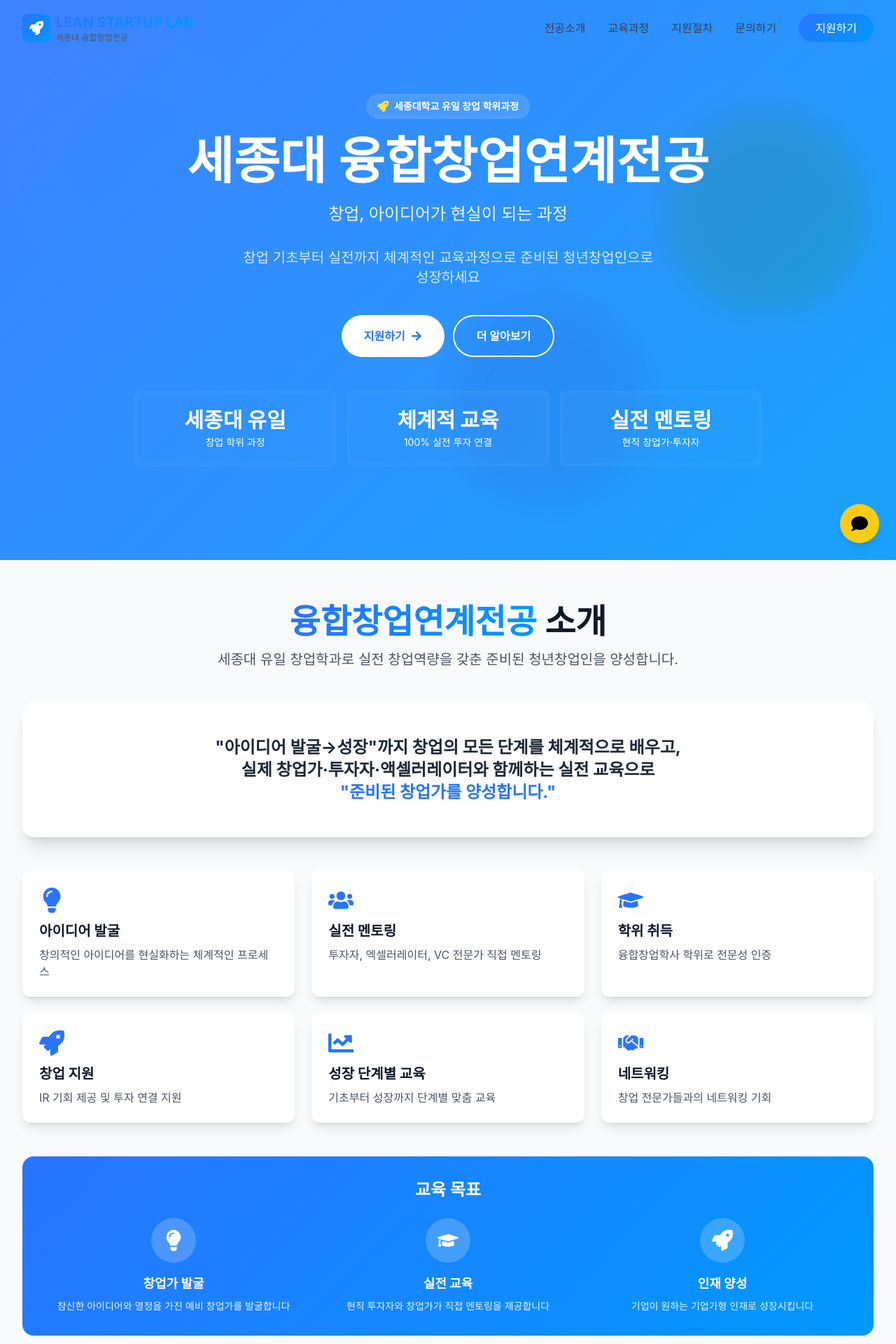
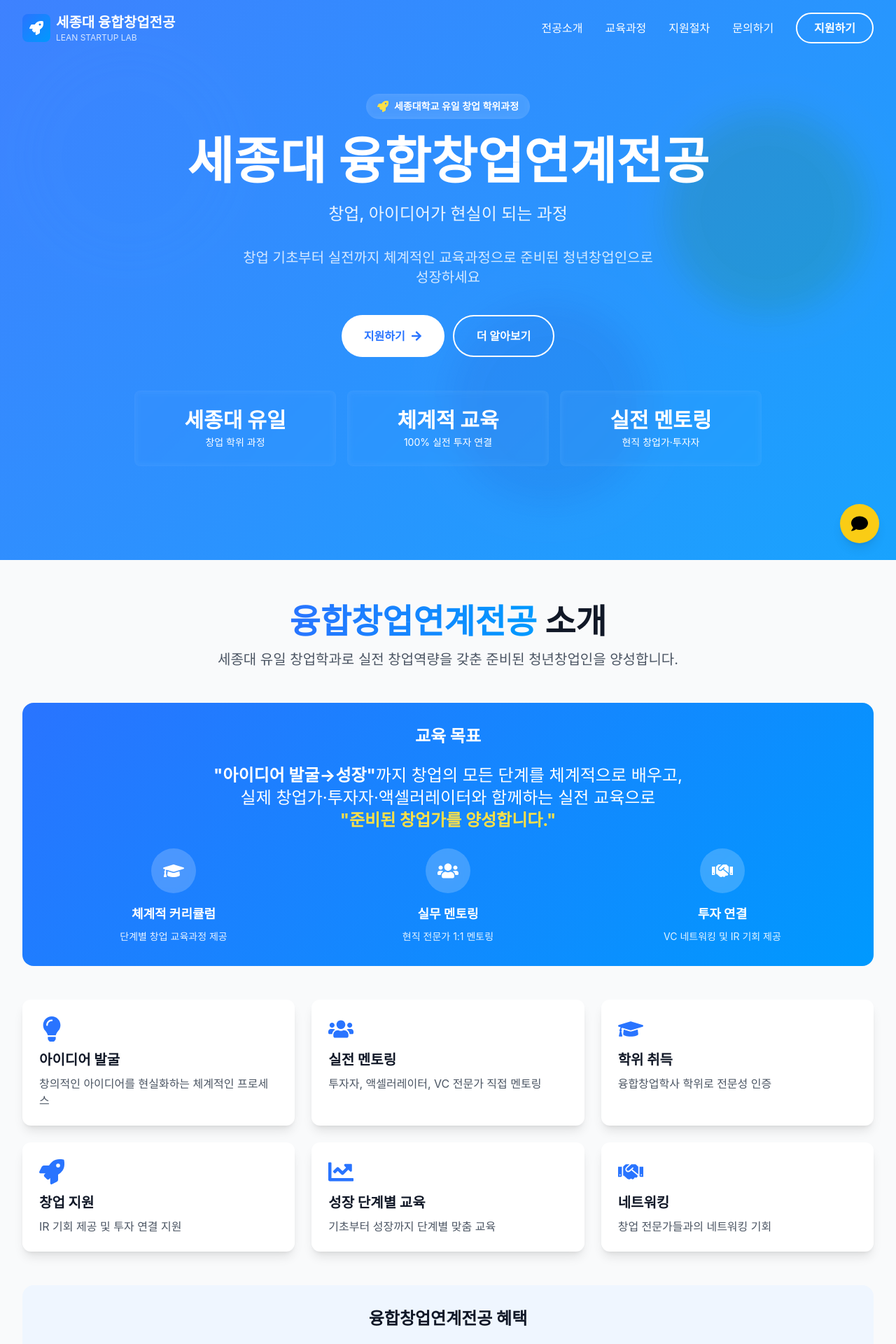
Before and after one commit to unvisr-code/startup-sejong, a Next.js app: page / in a window 1280 px wide. Shown: the top 1920 px of the page at 70% size. Built offline with nearby package versions, Linux system fonts and the light colour scheme; a web font is replaced by a local one.

Commit message:
joo feedback

```diff
--- a/components/About/AboutSection.tsx
+++ b/components/About/AboutSection.tsx
@@ -2,7 +2,7 @@
 
 import React from 'react';
 import { motion } from 'framer-motion';
-import { FaLightbulb, FaUsers, FaGraduationCap, FaRocket, FaChartLine, FaHandshake } from 'react-icons/fa';
+import { FaLightbulb, FaUsers, FaGraduationCap, FaRocket, FaChartLine, FaHandshake, FaCheckCircle } from 'react-icons/fa';
 
 const AboutSection = () => {
   const features = [
@@ -14,7 +14,7 @@ const AboutSection = () => {
     {
       icon: <FaUsers />,
       title: '실전 멘토링',
-      description: '투자자, 엑셀러레이터, VC 전문가 직접 멘토링',
+      description: '투자자, 액셀러레이터, VC 전문가 직접 멘토링',
     },
     {
       icon: <FaGraduationCap />,
@@ -61,16 +61,54 @@ const AboutSection = () => {
           whileInView={{ opacity: 1 }}
           transition={{ duration: 0.8, delay: 0.2 }}
           viewport={{ once: true, amount: 0.1 }}
-          className="bg-white rounded-2xl shadow-xl p-6 sm:p-8 md:p-12 mb-6 sm:mb-8 md:mb-12"
+          className="mb-8 sm:mb-10 md:mb-12 text-center"
         >
-          <div className="text-center">
-            <blockquote className="text-gray-800 text-lg sm:text-xl md:text-2xl font-bold leading-relaxed max-w-3xl mx-auto px-4 sm:px-6">
-              "아이디어 발굴→성장"까지<br className="sm:hidden" /> 창업의 모든 단계를 체계적으로 배우고,<br className="hidden sm:block" />
-              <br className="sm:hidden" />
-              실제 창업가·투자자·액셀러레이터와<br className="sm:hidden" /> 함께하는 실전 교육으로<br className="hidden sm:block" />
-              <br className="sm:hidden" />
-              <span className="text-primary">"준비된 창업가를 양성합니다."</span>
-            </blockquote>
+          <div className="bg-gradient-primary rounded-2xl p-6 sm:p-8">
+            <h3 className="text-xl sm:text-2xl font-bold mb-4 sm:mb-6 text-white text-center">교육 목표</h3>
+            <div className="text-center mb-4 sm:mb-6">
+              <blockquote className="text-white text-lg sm:text-xl md:text-2xl leading-relaxed max-w-3xl mx-auto px-4 sm:px-6">
+                <span className="font-bold">"아이디어 발굴→성장"</span>까지<br className="sm:hidden" /> 창업의 모든 단계를 체계적으로 배우고,<br className="hidden sm:block" />
+                <br className="sm:hidden" />
+                실제 창업가·투자자·액셀러레이터와<br className="sm:hidden" /> 함께하는 실전 교육으로<br className="hidden sm:block" />
+                <br className="sm:hidden" />
+                <span className="font-bold text-yellow-300">"준비된 창업가를 양성합니다."</span>
+              </blockquote>
+            </div>
+            <div className="grid grid-cols-1 sm:grid-cols-3 gap-4 sm:gap-4 md:gap-6">
+              <div className="flex flex-row sm:flex-col items-center sm:items-center gap-4 sm:gap-0">
+                <div className="bg-white/20 backdrop-blur-sm rounded-full w-12 h-12 sm:w-14 sm:h-14 md:w-16 md:h-16 flex items-center justify-center flex-shrink-0 sm:mb-3 md:mb-4">
+                  <FaGraduationCap className="text-xl sm:text-2xl md:text-3xl text-white" />
+                </div>
+                <div className="flex-1 sm:flex-none text-left sm:text-center">
+                  <h4 className="text-sm sm:text-base md:text-lg font-bold text-white mb-1 sm:mb-2 break-keep">체계적 커리큘럼</h4>
+                  <p className="text-xs sm:text-sm text-white/90 sm:text-center break-keep leading-relaxed">
+                    단계별 창업 교육과정 제공
+                  </p>
+                </div>
+              </div>
+              <div className="flex flex-row sm:flex-col items-center sm:items-center gap-4 sm:gap-0">
+                <div className="bg-white/20 backdrop-blur-sm rounded-full w-12 h-12 sm:w-14 sm:h-14 md:w-16 md:h-16 flex items-center justify-center flex-shrink-0 sm:mb-3 md:mb-4">
+                  <FaUsers className="text-xl sm:text-2xl md:text-3xl text-white" />
+                </div>
+                <div className="flex-1 sm:flex-none text-left sm:text-center">
+                  <h4 className="text-sm sm:text-base md:text-lg font-bold text-white mb-1 sm:mb-2 break-keep">실무 멘토링</h4>
+                  <p className="text-xs sm:text-sm text-white/90 sm:text-center break-keep leading-relaxed">
+                    현직 전문가 1:1 멘토링
+                  </p>
+                </div>
+              </div>
+              <div className="flex flex-row sm:flex-col items-center sm:items-center gap-4 sm:gap-0">
+                <div className="bg-white/20 backdrop-blur-sm rounded-full w-12 h-12 sm:w-14 sm:h-14 md:w-16 md:h-16 flex items-center justify-center flex-shrink-0 sm:mb-3 md:mb-4">
+                  <FaHandshake className="text-xl sm:text-2xl md:text-3xl text-white" />
+                </div>
+                <div className="flex-1 sm:flex-none text-left sm:text-center">
+                  <h4 className="text-sm sm:text-base md:text-lg font-bold text-white mb-1 sm:mb-2 break-keep">투자 연결</h4>
+                  <p className="text-xs sm:text-sm text-white/90 sm:text-center break-keep leading-relaxed">
+                    VC 네트워킹 및 IR 기회 제공
+                  </p>
+                </div>
+              </div>
+            </div>
           </div>
         </motion.div>
 
@@ -87,48 +125,28 @@ const AboutSection = () => {
           ))}
         </div>
 
+        {/* 융합창업연계전공 혜택 */}
         <motion.div
           initial={{ opacity: 0 }}
           whileInView={{ opacity: 1 }}
-          transition={{ duration: 0.8, delay: 0.4 }}
+          transition={{ duration: 0.8, delay: 0.6 }}
           viewport={{ once: true, amount: 0.1 }}
-          className="mt-8 sm:mt-10 md:mt-12 text-center"
+          className="mt-8 sm:mt-10 md:mt-12 bg-blue-50 rounded-2xl p-6 sm:p-8"
         >
-          <div className="bg-gradient-primary rounded-2xl p-6 sm:p-8">
-            <h3 className="text-xl sm:text-2xl font-bold mb-4 sm:mb-6 text-white text-center">교육 목표</h3>
-            <div className="grid grid-cols-1 sm:grid-cols-3 gap-4 sm:gap-4 md:gap-6">
-              <div className="flex flex-row sm:flex-col items-center sm:items-center gap-4 sm:gap-0">
-                <div className="bg-white/20 backdrop-blur-sm rounded-full w-12 h-12 sm:w-14 sm:h-14 md:w-16 md:h-16 flex items-center justify-center flex-shrink-0 sm:mb-3 md:mb-4">
-                  <FaLightbulb className="text-xl sm:text-2xl md:text-3xl text-white" />
-                </div>
-                <div className="flex-1 sm:flex-none text-left sm:text-center">
-                  <h4 className="text-sm sm:text-base md:text-lg font-bold text-white mb-1 sm:mb-2 break-keep">창업가 발굴</h4>
-                  <p className="text-xs sm:text-sm text-white/90 sm:text-center break-keep leading-relaxed">
-                    참신한 아이디어와 열정을 가진 예비 창업가를 발굴합니다
-                  </p>
-                </div>
+          <h3 className="text-xl sm:text-2xl font-bold mb-4 sm:mb-6 text-center">융합창업연계전공 혜택</h3>
+          <div className="grid grid-cols-1 md:grid-cols-2 gap-4 sm:gap-6">
+            <div className="flex items-start">
+              <FaCheckCircle className="text-green-500 text-xl mt-1 mr-3 flex-shrink-0" />
+              <div>
+                <h4 className="font-bold mb-1">주전공 필수이수학점 완화</h4>
+                <p className="text-gray-600 text-sm sm:text-base">72학점 → 39학점으로 완화되어 1+1 학위 취득 가능</p>
               </div>
-              <div className="flex flex-row sm:flex-col items-center sm:items-center gap-4 sm:gap-0">
-                <div className="bg-white/20 backdrop-blur-sm rounded-full w-12 h-12 sm:w-14 sm:h-14 md:w-16 md:h-16 flex items-center justify-center flex-shrink-0 sm:mb-3 md:mb-4">
-                  <FaGraduationCap className="text-xl sm:text-2xl md:text-3xl text-white" />
-                </div>
-                <div className="flex-1 sm:flex-none text-left sm:text-center">
-                  <h4 className="text-sm sm:text-base md:text-lg font-bold text-white mb-1 sm:mb-2 break-keep">실전 교육</h4>
-                  <p className="text-xs sm:text-sm text-white/90 sm:text-center break-keep leading-relaxed">
-                    현직 투자자와 창업가가 직접 멘토링을 제공합니다
-                  </p>
-                </div>
-              </div>
-              <div className="flex flex-row sm:flex-col items-center sm:items-center gap-4 sm:gap-0">
-                <div className="bg-white/20 backdrop-blur-sm rounded-full w-12 h-12 sm:w-14 sm:h-14 md:w-16 md:h-16 flex items-center justify-center flex-shrink-0 sm:mb-3 md:mb-4">
-                  <FaRocket className="text-xl sm:text-2xl md:text-3xl text-white" />
-                </div>
-                <div className="flex-1 sm:flex-none text-left sm:text-center">
-                  <h4 className="text-sm sm:text-base md:text-lg font-bold text-white mb-1 sm:mb-2 break-keep">인재 양성</h4>
-                  <p className="text-xs sm:text-sm text-white/90 sm:text-center break-keep leading-relaxed">
-                    기업이 원하는 기업가형 인재로 성장시킵니다
-                  </p>
-                </div>
+            </div>
+            <div className="flex items-start">
+              <FaCheckCircle className="text-green-500 text-xl mt-1 mr-3 flex-shrink-0" />
+              <div>
+                <h4 className="font-bold mb-1">창업 동아리 활동 가능</h4>
+                <p className="text-gray-600 text-sm sm:text-base">창업 동아리 활동 장려 및 지원 제공</p>
               </div>
             </div>
           </div>
--- a/components/Contact/ContactSection.tsx
+++ b/components/Contact/ContactSection.tsx
@@ -142,7 +142,8 @@ const ContactSection = () => {
             </div>
             <div>
               <h4 className="font-semibold text-sm md:text-base mb-2">Q. 신청 시기는 언제인가요?</h4>
-              <p className="text-xs md:text-sm text-gray-600 leading-relaxed">A. 매학기 5월과 11월에 신청 가능하며,<br className="md:hidden" /> 상시 문의는 언제든 가능합니다.</p>
+              <p className="text-xs md:text-sm text-gray-600 leading-relaxed">A. 매학기 5월과 11월에 신청 가능하며,<br className="md:hidden" /> 상시 문의는 언제든 가능합니다.<br />
+              <span className="text-primary font-medium">카카오톡 채널을 추가하시면 신청 시기 알림을 받을 수 있습니다.</span></p>
             </div>
             <div>
               <h4 className="font-semibold text-sm md:text-base mb-2">Q. 졸업 요건은 어떻게 되나요?</h4>
--- a/components/Layout/Header.tsx
+++ b/components/Layout/Header.tsx
@@ -74,8 +74,8 @@ const Header = () => {
               <FaRocket className="text-white text-xl" />
             </div>
             <div>
-              <span className="font-bold text-xl gradient-text">LEAN STARTUP LAB</span>
-              <span className="block text-xs text-gray-600">세종대 융합창업전공</span>
+              <span className={`font-bold text-xl ${isScrolled ? 'gradient-text' : 'text-white'}`}>세종대 융합창업전공</span>
+              <span className={`block text-xs ${isScrolled ? 'text-gray-600' : 'text-white/80'}`}>LEAN STARTUP LAB</span>
             </div>
           </Link>
 
@@ -85,14 +85,18 @@ const Header = () => {
                 key={item.href}
                 href="#"
                 onClick={(e) => handleMenuClick(e, item.href)}
-                className="text-gray-700 hover:text-primary transition-colors duration-300 font-medium cursor-pointer"
+                className={`${isScrolled ? 'text-gray-700 hover:text-primary' : 'text-white hover:text-white/80'} transition-colors duration-300 font-medium cursor-pointer`}
               >
                 {item.label}
               </a>
             ))}
             <button
               onClick={handleApplyClick}
-              className="bg-gradient-primary text-white px-6 py-2 rounded-full hover:shadow-lg transition-all duration-300 cursor-pointer"
+              className={`px-6 py-2 rounded-full transition-all duration-300 cursor-pointer font-bold ${
+                isScrolled
+                  ? 'bg-gradient-primary text-white hover:shadow-lg'
+                  : 'border-2 border-white text-white hover:bg-white hover:text-primary'
+              }`}
             >
               지원하기
             </button>
```
Also changed, not shown: components/Curriculum/CurriculumSection.tsx (+9 -29 lines).
